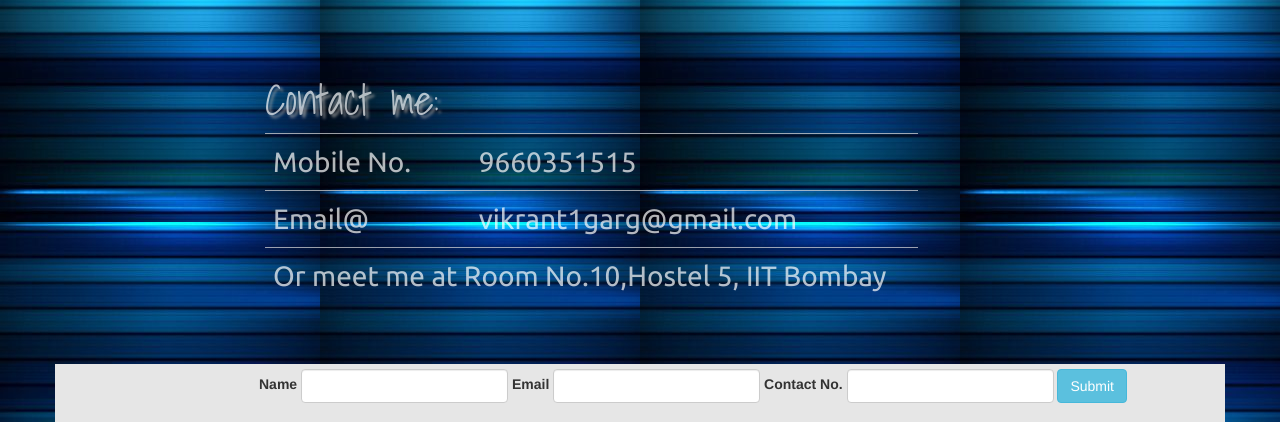
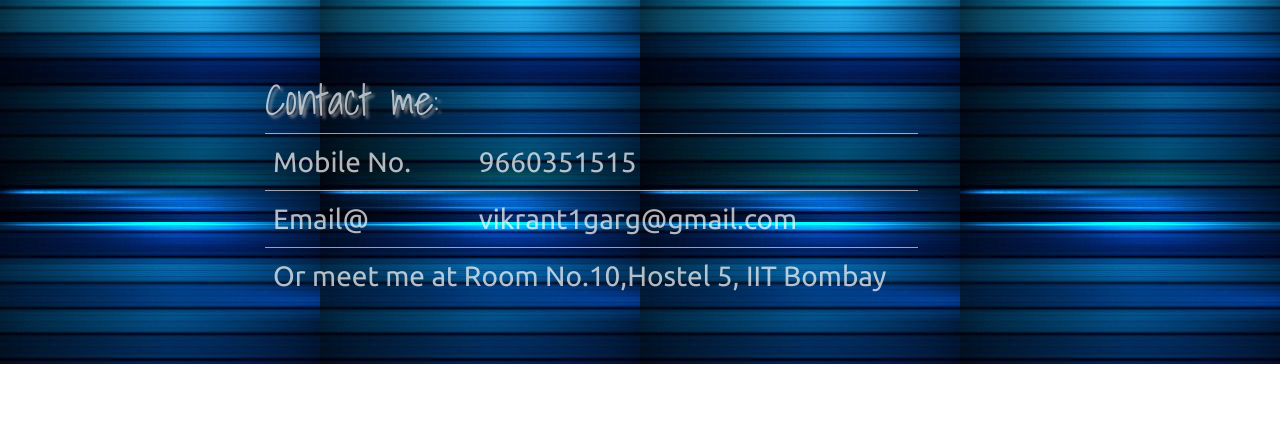
Before and after one commit to vg-27/Homepage, a plain HTML site: page index.html in a window 1280 px wide. Shown: the part 1218-1640 px from the top of the page. After the commit the page ends 1582 px from the top, so only its background shows below. Drawn offline with Linux system fonts and the light colour scheme; a web font is replaced by a local one.

Commit message:
removed the footer

```diff
--- a/index.html
+++ b/index.html
@@ -140,22 +140,5 @@
 				<br><br>
 			</div>
 		</div>
-		<div class="container" style="background-color:#e6e6e6; padding:5px;">
-			<form class="form-inline" style="margin-left:199px;">
-				<div class="form-group">
-					<label for="name">Name</label>
-					<input type="text" id="name" class="form-control" name="name">
-				</div>
-				<div class="form-group">
-					<label for="email">Email</label>
-					<input type="email" class="form-control" name="email" id="email">
-				</div>
-				<div class="form-group">
-					<label for="no.">Contact No.</label>
-					<input type="number" class="form-control" name="no." id="no.">
-				</div>
-				<button type="submit" class="btn btn-Info">Submit</button>
-			</form>
-		</div>
 	</body>
 </html>
```
